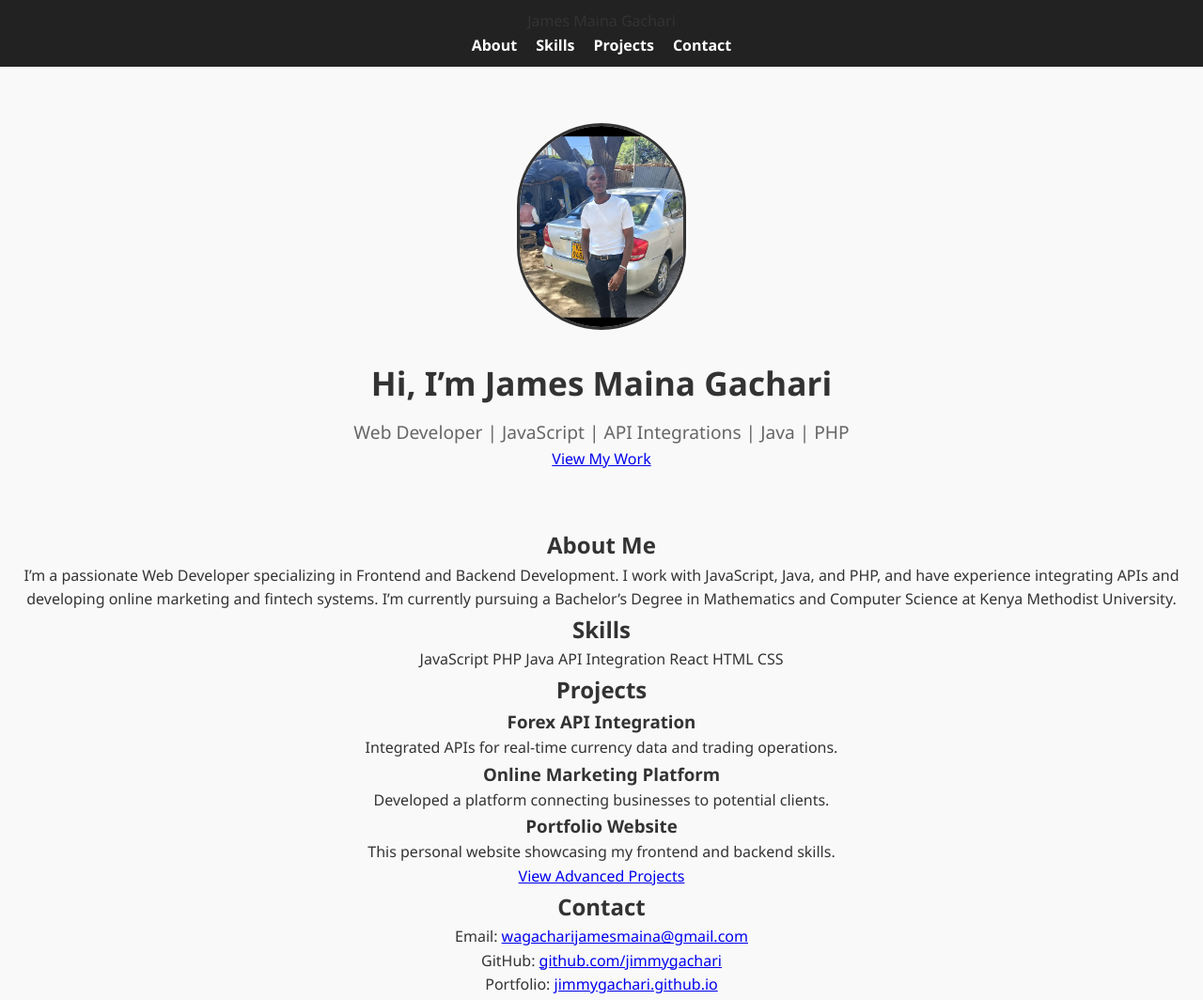
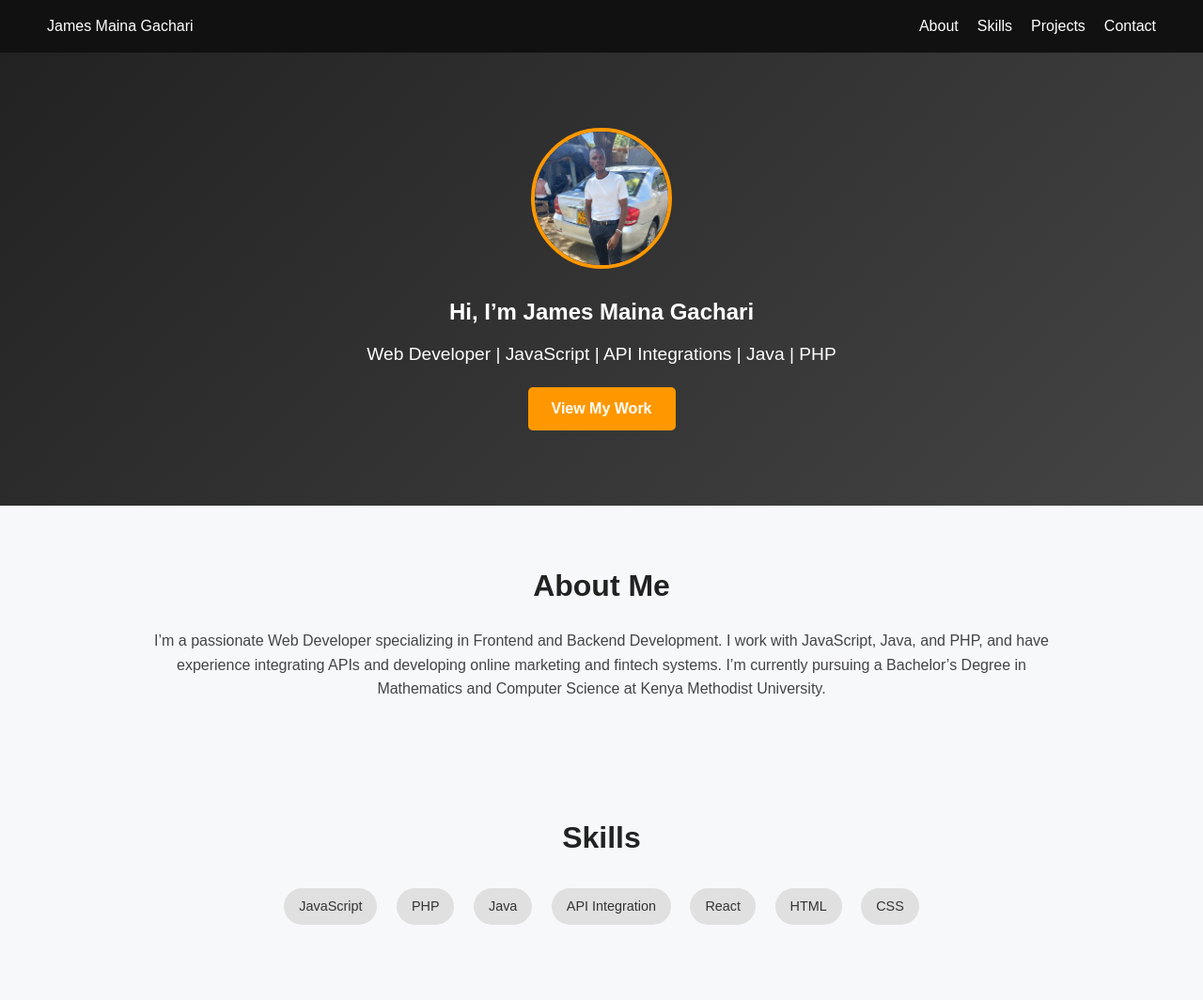
Before and after one commit to jimmygachari/jimmygachari.github.io, a plain HTML site: page index.html in a window 1280 px wide. Shown: the top 1064 px of the page at 94% size. Drawn offline with Linux system fonts and the light colour scheme; a script that the page names is missing.

Commit message:
Update style.css

```diff
--- a/style.css
+++ b/style.css
@@ -1,4 +1,4 @@
-/* General reset */
+/* General Reset */
 * {
   margin: 0;
   padding: 0;
@@ -6,95 +6,192 @@
 }
 
 body {
-  font-family: 'Segoe UI', Tahoma, Geneva, Verdana, sans-serif;
-  background: #f9f9f9;
-  color: #333;
+  font-family: "Poppins", sans-serif;
   line-height: 1.6;
-  text-align: center;
+  background: #f7f8fa;
+  color: #222;
+  scroll-behavior: smooth;
 }
 
-/* Navigation bar */
-header {
-  background: #222;
-  padding: 10px 0;
+/* Navbar */
+.navbar {
+  display: flex;
+  justify-content: space-between;
+  align-items: center;
+  padding: 15px 50px;
+  background: #111;
+  color: white;
+  position: sticky;
+  top: 0;
+  z-index: 10;
 }
 
-nav ul {
+.nav-links {
   list-style: none;
   display: flex;
-  justify-content: center;
   gap: 20px;
 }
 
-nav a {
+.nav-links a {
+  text-decoration: none;
   color: white;
-  text-decoration: none;
-  font-weight: bold;
+  transition: color 0.3s;
 }
 
-nav a:hover,
-nav a.active {
+.nav-links a:hover {
   color: #ff9800;
 }
 
-/* Hero section (Home) */
+/* Hero */
 .hero {
-  margin: 60px auto;
+  text-align: center;
+  padding: 80px 20px;
+  background: linear-gradient(135deg, #222, #444);
+  color: white;
 }
 
 .profile-img {
-  width: 180px;
-  height: 220px;
+  width: 150px;
+  height: 150px;
+  border-radius: 50%;
   object-fit: cover;
-  border-radius: 50% / 40%;
-  border: 3px solid #333;
+  border: 4px solid #ff9800;
   margin-bottom: 20px;
-}
-
-.hero h1 {
-  font-size: 2.2rem;
-  margin-bottom: 10px;
 }
 
 .tagline {
   font-size: 1.2rem;
-  color: #666;
+  margin: 10px 0 20px;
 }
 
-/* About section */
-.about {
-  max-width: 800px;
-  margin: 40px auto;
-  padding: 20px;
-  background: white;
-  border-radius: 10px;
-  box-shadow: 0 2px 5px rgba(0,0,0,0.1);
-  text-align: left;
-  font-size: 1.1rem;
-  line-height: 1.8;
+.btn-primary {
+  display: inline-block;
+  background: #ff9800;
+  color: white;
+  padding: 10px 25px;
+  border-radius: 5px;
+  text-decoration: none;
+  font-weight: bold;
+  transition: transform 0.2s, background 0.2s;
 }
 
-.about h2 {
-  font-size: 1.8rem;
-  margin-bottom: 20px;
-  text-align: center;
-  color: #ff9800;
+.btn-primary:hover {
+  transform: scale(1.05);
+  background: #e68a00;
 }
 
-.about p {
-  margin-bottom: 15px;
+/* Sections */
+.section {
+  padding: 60px 20px;
+  max-width: 1000px;
+  margin: auto;
+}
+
+.section h2 {
+  text-align: center;
+  font-size: 2rem;
+  margin-bottom: 20px;
+  color: #222;
+}
+
+.section p {
+  text-align: center;
+  font-size: 1rem;
   color: #444;
 }
 
-.about .highlight {
+/* Skills */
+.skills-list {
+  text-align: center;
+  margin-top: 20px;
+}
+
+.skill-chip {
+  display: inline-block;
+  margin: 8px;
+  padding: 8px 16px;
+  background: #e0e0e0;
+  color: #333;
+  border-radius: 20px;
+  font-size: 0.9rem;
+  transition: background 0.3s, transform 0.2s;
+}
+
+.skill-chip:hover {
+  background: #ff9800;
+  color: white;
+  transform: scale(1.05);
+}
+
+/* Projects */
+.project-grid {
+  display: grid;
+  grid-template-columns: repeat(auto-fit, minmax(250px, 1fr));
+  gap: 20px;
+  margin-top: 30px;
+}
+
+.project-card {
+  background: white;
+  padding: 20px;
+  border-radius: 10px;
+  box-shadow: 0 2px 5px rgba(0, 0, 0, 0.1);
+  transition: transform 0.2s, box-shadow 0.2s;
+}
+
+.project-card:hover {
+  transform: scale(1.03);
+  box-shadow: 0 4px 10px rgba(0, 0, 0, 0.15);
+}
+
+.btn-secondary {
+  display: block;
+  width: fit-content;
+  margin: 30px auto 0;
+  background: #222;
+  color: white;
+  padding: 10px 20px;
+  border-radius: 5px;
+  text-decoration: none;
+}
+
+.btn-secondary:hover {
+  background: #ff9800;
+}
+
+/* Contact */
+.contact-section a {
   color: #ff9800;
-  font-weight: bold;
+  text-decoration: none;
+}
+
+.contact-section a:hover {
+  text-decoration: underline;
 }
 
 /* Footer */
 footer {
-  margin-top: 40px;
-  padding: 10px;
-  background: #222;
+  text-align: center;
+  padding: 20px;
+  background: #111;
   color: white;
 }
+
+/* Back to Top */
+.back-to-top {
+  position: fixed;
+  bottom: 30px;
+  right: 30px;
+  background: #111;
+  color: white;
+  border: none;
+  padding: 10px 15px;
+  border-radius: 5px;
+  opacity: 0;
+  cursor: pointer;
+  transition: opacity 0.3s;
+}
+
+.back-to-top.show {
+  opacity: 1;
+}
```
